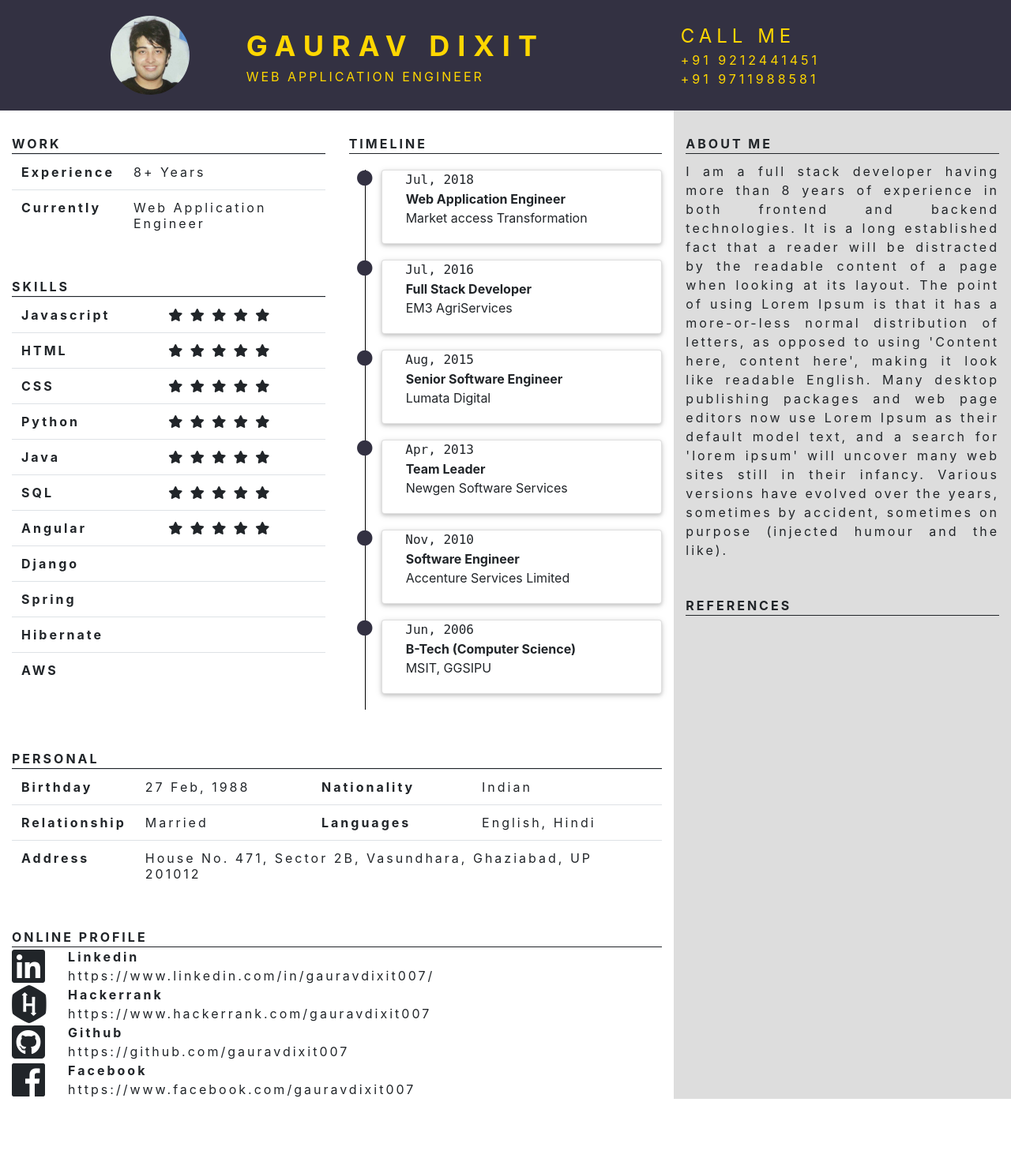
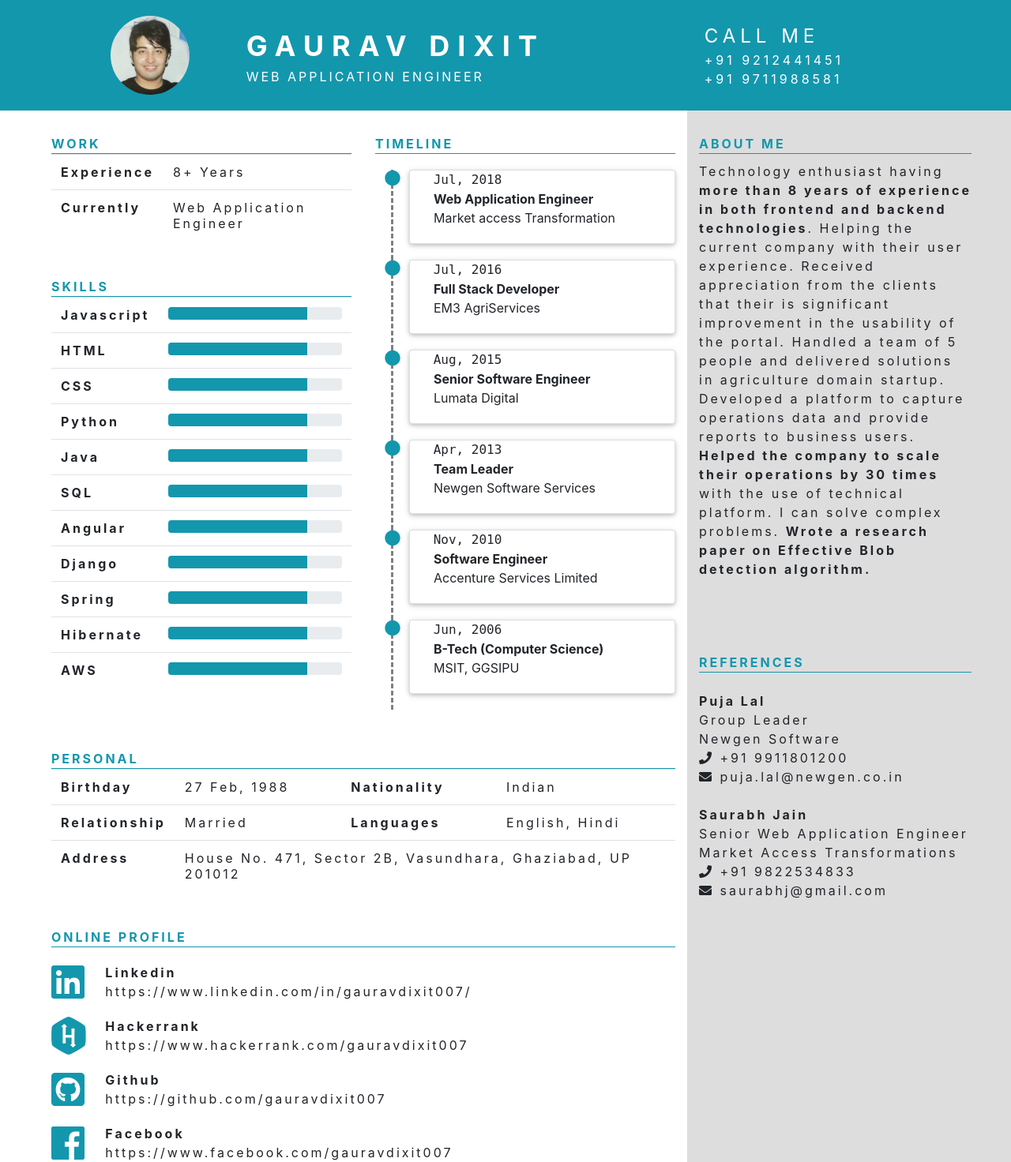
Before and after one commit to Nikhiljain180/Resume, a PHP site: page /ThreeColumn.html in a window 1280 px wide. Shown: the whole page at 79% size. Before the commit the page ends 1392 px from the top, so only its background shows below. Run offline with PHP 8.4, Linux system fonts and the light colour scheme; some libraries are stand-ins or nearby versions.

Commit message:
Changed the view and colors

```diff
--- a/ThreeColumnWithTimeline/ThreeColumn.html
+++ b/ThreeColumnWithTimeline/ThreeColumn.html
@@ -59,71 +59,84 @@
                                 <tr>
                                     <td>Javascript</td>
                                     <td>
-                                          <i class='fa fa-star fa-fw'></i>
-                                          <i class='fa fa-star fa-fw'></i>
-                                          <i class='fa fa-star fa-fw'></i>
-                                          <i class='fa fa-star fa-fw'></i>
-                                          <i class='fa fa-star fa-fw'></i>
+                                       <div class="progress">
+                                          <div class="progress-bar progress-bar-success" role="progressbar"  style="width:80%">
+                                          </div>
+                                        </div>
                                     </td>
                                  </tr>
                                 <tr><td>HTML</td>
                                     <td>
-                                          <i class='fa fa-star fa-fw'></i>
-                                          <i class='fa fa-star fa-fw'></i>
-                                          <i class='fa fa-star fa-fw'></i>
-                                          <i class='fa fa-star fa-fw'></i>
-                                          <i class='fa fa-star fa-fw'></i>
+                                       <div class="progress">
+                                          <div class="progress-bar progress-bar-success" role="progressbar"  style="width:80%">
+                                          </div>
+                                        </div>
                                     </td>
                                  </tr>
                                 <tr><td>CSS</td>
                                  <td>
-                                       <i class='fa fa-star fa-fw'></i>
-                                       <i class='fa fa-star fa-fw'></i>
-                                       <i class='fa fa-star fa-fw'></i>
-                                       <i class='fa fa-star fa-fw'></i>
-                                       <i class='fa fa-star fa-fw'></i>
+                                    <div class="progress">
+                                       <div class="progress-bar progress-bar-success" role="progressbar"  style="width:80%">
+                                       </div>
+                                     </div>
                                  </td>
                               </tr>
                                 <tr><td>Python</td>
                                  <td>
-                                       <i class='fa fa-star fa-fw'></i>
-                                       <i class='fa fa-star fa-fw'></i>
-                                       <i class='fa fa-star fa-fw'></i>
-                                       <i class='fa fa-star fa-fw'></i>
-                                       <i class='fa fa-star fa-fw'></i>
+                                    <div class="progress">
+                                       <div class="progress-bar progress-bar-success" role="progressbar"  style="width:80%">
+                                       </div>
+                                     </div>
                                  </td>
                               </tr>
                                 <tr><td>Java</td>
                                  <td>
-                                       <i class='fa fa-star fa-fw'></i>
-                                       <i class='fa fa-star fa-fw'></i>
-                                       <i class='fa fa-star fa-fw'></i>
-                                       <i class='fa fa-star fa-fw'></i>
-                                       <i class='fa fa-star fa-fw'></i>
+                                    <div class="progress">
+                                       <div class="progress-bar progress-bar-success" role="progressbar"  style="width:80%">
+                                       </div>
+                                     </div>
                                  </td>
                               </tr>
                                 <tr><td>SQL</td>
                                  <td>
-                                       <i class='fa fa-star fa-fw'></i>
-                                       <i class='fa fa-star fa-fw'></i>
-                                       <i class='fa fa-star fa-fw'></i>
-                                       <i class='fa fa-star fa-fw'></i>
-                                       <i class='fa fa-star fa-fw'></i>
+                                    <div class="progress">
+                                       <div class="progress-bar progress-bar-success" role="progressbar"  style="width:80%">
+                                       </div>
+                                     </div>
                                  </td>
                               </tr>
                                 <tr><td>Angular</td>
-                                 <td>
-                                       <i class='fa fa-star fa-fw'></i>
-                                       <i class='fa fa-star fa-fw'></i>
-                                       <i class='fa fa-star fa-fw'></i>
-                                       <i class='fa fa-star fa-fw'></i>
-                                       <i class='fa fa-star fa-fw'></i>
+                                 <td style="width: 100%;">
+                                    <div class="progress">
+                                       <div class="progress-bar progress-bar-success" role="progressbar"  style="width:80%">
+                                       </div>
+                                    </div>
                                  </td>
                               </tr>
-                                <tr><td>Django</td><td> </td></tr>
-                                <tr><td>Spring</td><td> </td></tr>
-                                <tr><td>Hibernate</td><td> </td></tr>
-                                <tr><td>AWS</td><td> </td></tr>
+                                <tr><td>Django</td><td>
+                                    <div class="progress">
+                                       <div class="progress-bar progress-bar-success" role="progressbar"  style="width:80%">
+                                       </div>
+                                    </div>
+                                </td></tr>
+                                <tr><td>Spring</td><td>
+                                    <div class="progress">
+                                       <div class="progress-bar progress-bar-success" role="progressbar"  style="width:80%">
+                                       </div>
+                                    </div>
+                                </td></tr>
+                                <tr><td>Hibernate</td><td>
+                                    <div class="progress">
+                                       <div class="progress-bar progress-bar-success" role="progressbar"  style="width:80%">
+                                       </div>
+                                    </div>
+                                </td></tr>
+                                <tr><td>AWS</td><td>
+                                    <div class="progress">
+                                       <div class="progress-bar progress-bar-success" role="progressbar"  style="width:80%">
+                                       </div>
+                                    </div>
+                                </td></tr>
 
                             </table>
                         </div>
@@ -242,8 +255,8 @@
             <div class="row">
                 <div class="col-md-12">
                     <div class="row">
-                        <div class="col-md-12">
-                            <div id="online-profile" class="top-heading" >
+                        <div id="online-profile" class="col-md-12">
+                            <div class="top-heading" >
                                 ONLINE PROFILE
                             </div>
                             <div class="row">
@@ -295,15 +308,15 @@
                   <div class="top-heading">
                      ABOUT ME
                   </div>
-                  <div class="text-justify">
+                  <div>
                      <p>
-                        I am a full stack developer having more than 8 years of experience in both frontend and backend technologies.
-                        It is a long established fact that a reader will be distracted by the readable content of a page when looking at its layout.
-                        The point of using Lorem Ipsum is that it has a more-or-less normal distribution of letters, as opposed to using 'Content here,
-                        content here', making it look like readable English.
-                        Many desktop publishing packages and web page editors now use Lorem Ipsum as their default model text,
-                        and a search for 'lorem ipsum' will uncover many web sites still in their infancy.
-                        Various versions have evolved over the years, sometimes by accident, sometimes on purpose (injected humour and the like).
+                        Technology enthusiast having <b>more than 8 years of experience in both frontend and backend technologies</b>.
+                        Helping the current company with their user experience. Received appreciation from the clients that their is significant
+                        improvement in the usability of the portal.
+                        Handled a team of 5 people and delivered solutions in agriculture domain startup.
+                        Developed a platform to capture operations data and provide reports to business users.
+                        <b>Helped the company to scale their operations by 30 times</b> with the use of technical platform.
+                        I can solve complex problems. <b>Wrote a research paper on Effective Blob detection algorithm.</b>
                      </p>
                   </div>
                </div>
@@ -311,11 +324,25 @@
 
             <div class="row">
                 <div class="col-md-12">
+                   <br/><br/>
                     <div class="top-heading">
                         REFERENCES
                     </div>
-                    <div class="text-justify">
-
+                    <br/>
+                    <div>
+                        <b>Puja Lal</b><br/>
+                           Group Leader<br/>
+                           Newgen Software<br/>
+                           <i class="fas fa-phone"></i> +91 9911801200<br/>
+                           <i class="fas fa-envelope"></i> puja.lal@newgen.co.in
+                    </div>
+                    <br/>
+                    <div>
+                        <b>Saurabh Jain</b><br/>
+                           Senior Web Application Engineer<br/>
+                           Market Access Transformations<br/>
+                           <i class="fas fa-phone"></i> +91 9822534833<br/>
+                           <i class="fas fa-envelope"></i> saurabhj@gmail.com
                     </div>
                 </div>
                 </div>
--- a/ThreeColumnWithTimeline/style.css
+++ b/ThreeColumnWithTimeline/style.css
@@ -28,13 +28,13 @@ html{
 }
 
 .header{
-    background-color: rgb(51, 49, 66);
-    color: gold;
+    background-color: #1397AD;
+    color: white;
     padding: 0 10% 0 10%;
 }
 
 #call-me-section{
-    padding-left: 50px;
+    padding-left: 80px;
     letter-spacing: 4px;
     font-size: 16px;
 }
@@ -47,12 +47,14 @@ html{
 .top-heading{
     padding-top: 30px;
     width: 100%;
+    color: #1397AD;
     font-weight: bold;
     border: solid;
     border-width: 0 0 1px 0;
 }
 
 #rightmost{
+    padding-right: 50px;
     background-color: #DDD;
 }
 
@@ -71,13 +73,13 @@ html{
 }
 
 .timeline-item{
-    border: solid black;
-    border-width: 0 0 0 1px;
+    border: dashed gray;
+    border-width: 0 0 0 3px;
 }
 
 .date i{
     position: relative;
-    color: rgb(51, 49, 66);
+    color: #1397AD;
     font-size: 20px;
     left: -32px;
 }
@@ -102,14 +104,22 @@ html{
     padding-top: 10px;
 }
 
-.below-header > .col-md-4{
-    padding: 10px 20px 10px 20px;
+#below-header{
+    padding-left: 50px;
 }
 
-#online-profile{
-
+tr td:first-child{
+    font-weight: bold;
 }
 
-table tr td:first-child{
-    font-weight: bold;
+#online-profile .fab{
+    color: #1397AD;
 }
+
+#online-profile .row{
+    padding-top: 20px;
+}
+
+table .progress-bar{
+    background-color: #1397AD;
+}
```
